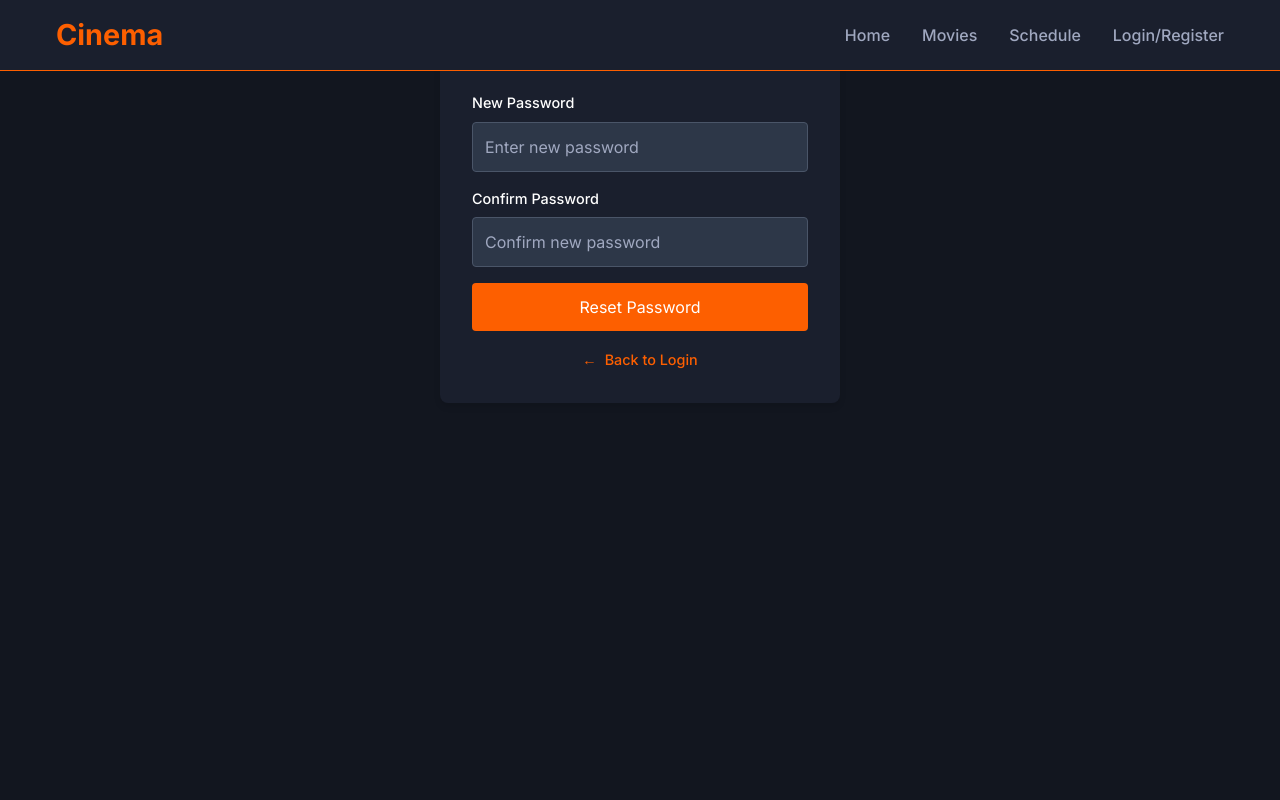
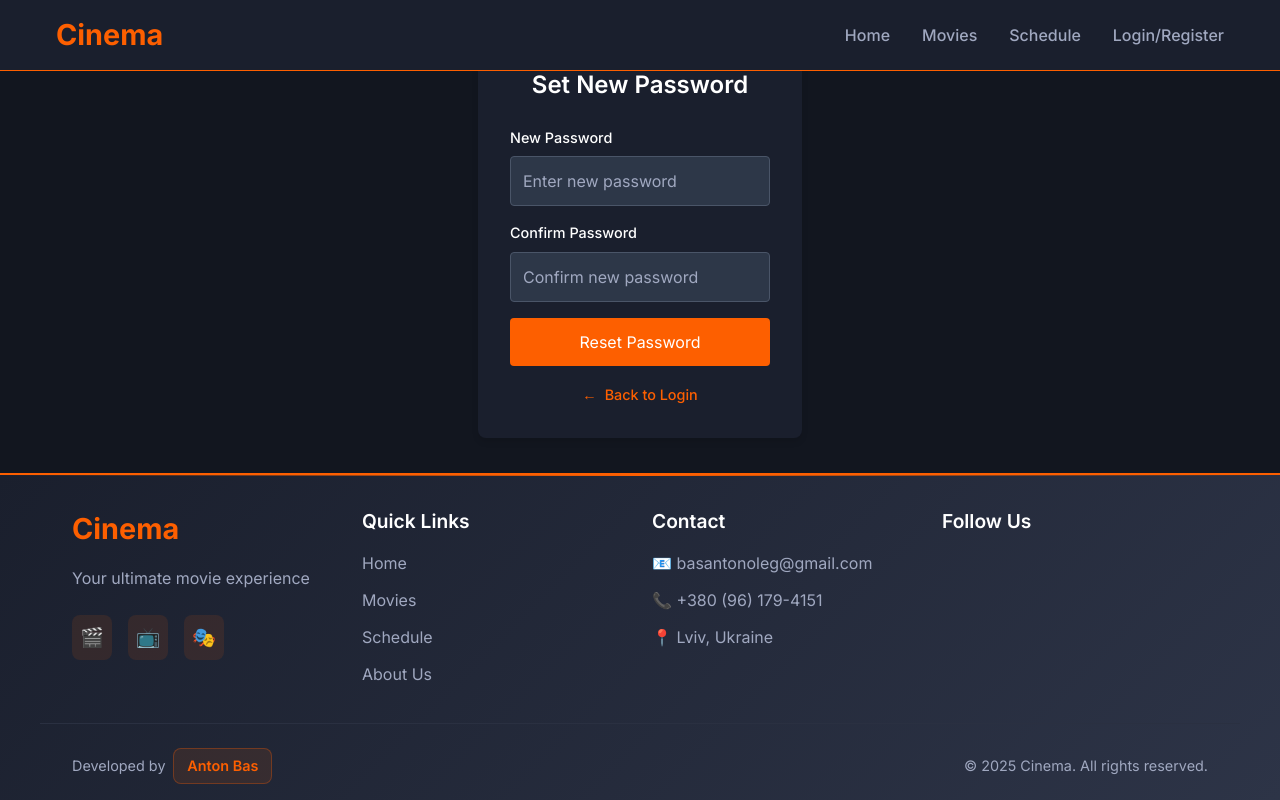
Before and after one commit to AntonBas/Cinema, a React (Vite) app in the folder frontend/: page /reset-password/1 in a window 1280 px wide. Built offline with nearby package versions, Linux system fonts and the light colour scheme.

Commit message:
Add header + footer layout

```diff
--- a/frontend/src/pages/HomePage/HomePage.tsx
+++ b/frontend/src/pages/HomePage/HomePage.tsx
@@ -1,14 +1,14 @@
 import React from 'react';
-import { Header } from '../../components/layout/Header';
 import { useAuth } from '../../context/AuthContext';
 import './HomePage.css';
+import { Layout } from '../../components/layout/Layout';
 
 export const HomePage: React.FC = () => {
   const { user } = useAuth();
 
   return (
+    <Layout>
       <div className="home-page">
-      <Header />
         <div className="home-content">
           <h1>Welcome to Cinema System</h1>
           {user && (
@@ -16,5 +16,6 @@
           )}
         </div>
       </div>
+    </Layout>
   );
 };
--- a/frontend/src/pages/auth/RegisterPage.tsx
+++ b/frontend/src/pages/auth/RegisterPage.tsx
@@ -1,7 +1,7 @@
 import React from 'react';
-import { Header } from '../../components/layout/Header';
 import { RegisterForm } from '../../components/auth/RegisterForm';
 import { useAuth } from '../../context/AuthContext';
+import { Layout } from '../../components/layout/Layout';
 
 export const RegisterPage: React.FC = () => {
   const { token, isLoading } = useAuth();
@@ -12,11 +12,10 @@
   }
 
   return (
-    <div>
-      <Header />
+    <Layout>
       <div>
         <RegisterForm />
       </div>
-    </div>
+    </Layout>
   );
 };
--- a/frontend/src/pages/auth/ResetPasswordPage.tsx
+++ b/frontend/src/pages/auth/ResetPasswordPage.tsx
@@ -1,7 +1,8 @@
 import React from 'react';
-import { Header } from '../../components/layout/Header';
 import { ResetPasswordForm } from '../../components/auth/ResetPasswordForm';
 import { useAuth } from '../../context/AuthContext';
+import { Layout } from '../../components/layout/Layout';
+
 
 export const ResetPasswordPage: React.FC = () => {
   const { token, isLoading } = useAuth();
@@ -12,11 +13,10 @@
   }
 
   return (
-    <div>
-      <Header />
+    <Layout>
       <div>
         <ResetPasswordForm />
       </div>
-    </div>
+    </Layout>
   );
 };
```
Lines whose indentation alone changed are shown as unchanged.
